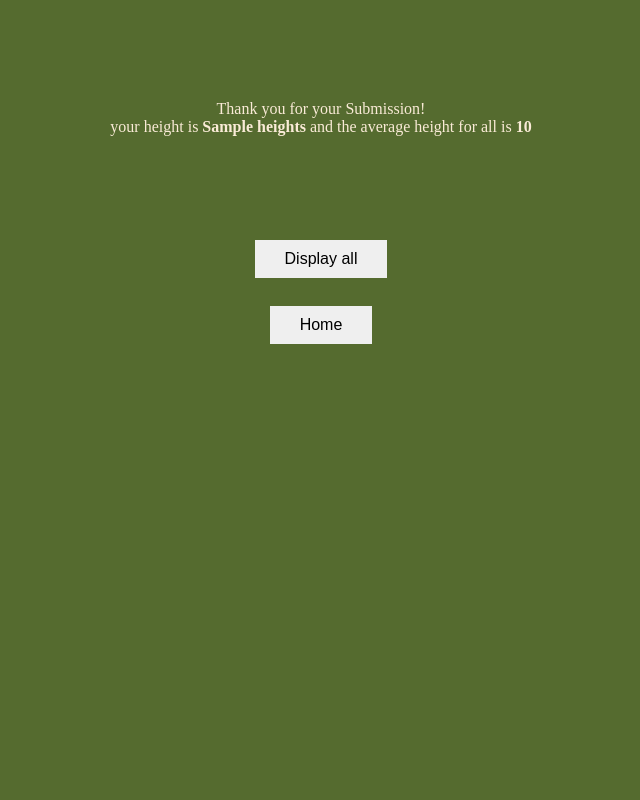
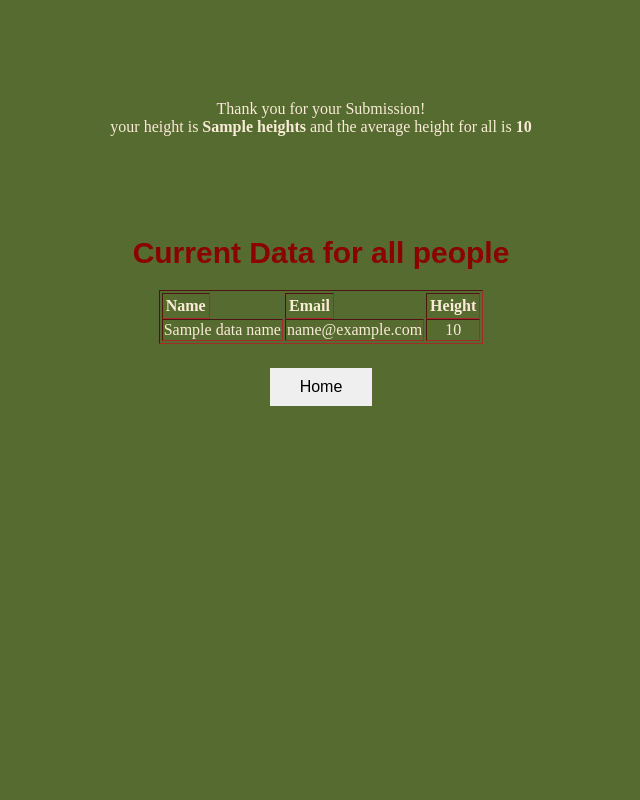
Before and after one commit to muzaanme/DataCollector, a Flask app: template templates/success.html in a window 1280 px wide. Shown: the whole page, without its empty margins (319-959 px from the left). Run offline with Flask 2, Linux system fonts and the light colour scheme; the template is opened without the code that fills it: most values are stand-ins (such as "Sample title", 1, 10 or a date in 2020).

Commit message:
added table and name field in database

```diff
--- a/app.py
+++ b/app.py
@@ -14,12 +14,15 @@
 class Data(db.Model):
     __tablename__ = "data"
     id = db.Column(db.Integer, primary_key = True)
+    name = db.Column(db.String(20), nullable = False)
     email_ = db.Column(db.String(120), unique = True, nullable  = False)
     height_ = db.Column(db.Integer, nullable = False)
 
-    def __init__(self, email_, height_):
+    def __init__(self, name, email_, height_):
+        self.name = name
         self.email_ = email_
         self.height_ = height_
+
 
 
 
@@ -36,20 +39,24 @@
 @app.route("/success", methods =["POST"])
 def successPage():
     if request.method=="POST":
+        name_ = request.form["user_name"]
         email = request.form["email_name"]
         height = request.form["height_name"]
+
 #send_email(email, height)
         if db.session.query(Data).filter(Data.email_== email).count() == 0:
-            data = Data(email, height)
+            data = Data(name_, email, height)
             db.session.add(data)
             db.session.commit()
             average_height = db.session.query(func.avg(Data.height_)).scalar()
             average_height = round(average_height, 1)
-            #view_all = db.session.query(Data.email_).all()
-            # for entries in view_all:
-            #     print(entries)
-            print(average_height)
-            return render_template("success.html", heights=height, avg = average_height)
+            userName =  db.session.query(Data.name).all()
+            mail = db.session.query(Data.email_).all()
+            heit = db.session.query(Data.height_).all()
+            # for i in heit:
+            #     print(i)
+            # print(average_height)
+            return render_template("success.html", heights=height, avg = average_height,mail= mail,heit= heit, userName = userName)
         return render_template("index.html",
         text = "Seems like we've got something from the Email Address already!")
 
--- a/static/style.css
+++ b/static/style.css
@@ -9,7 +9,8 @@
     width: 100%;
     height: 100%;
     color:antiquewhite;
-    overflow: hidden;
+    overflow-x: hidden;
+    overflow-y: auto;
     background-color:darkolivegreen;
     text-align: center;
 }
@@ -40,7 +41,7 @@
     padding: 10px 30px;
     text-align: center;
     text-decoration: none;
-    display: inline-block;
+    display:inline-block;
     font-size: 16px;
     margin: 4px 2px;
     transition-duration: 0.4s;
@@ -67,15 +68,33 @@
     font-family: Arial, Helvetica, sans-serif;
 }
 
-.all{
-    border:#008CBA;
-    color: black;
-    padding: 10px 30px;
+table, th, td {
+    border: 1px solid black;
+    /* border-collapse: collapse; */
+    border-style: inset;
+    border-color:brown;
+    border-width: 1px;
+    display: table;
+
+
+}
+
+table.center {
+    margin-left: auto;
+    margin-right: auto;
+
+  }
+
+table tr{
+    display: table-cell;
+}
+
+table tr td{
+    display: block;
     text-align: center;
-    text-decoration: none;
-    display: inline-block;
-    font-size: 16px;
-    margin: 4px 2px;
-    transition-duration: 0.4s;
-    cursor: pointer;
 }
+
+table th{
+    font-weight: bold;
+    text-align: center;
+}
--- a/templates/index.html
+++ b/templates/index.html
@@ -7,6 +7,7 @@
     <meta name="viewport" content="width=device-width, initial-scale=1.0">
     <title>Data Collector</title>
     <link rel="stylesheet" href="../static/style.css">
+
 
 </head>
 
@@ -18,10 +19,11 @@
             {{text | safe}}
         </div>
         <form action="{{url_for ('successPage')}}" method="POST">
+            <input type="text" placeholder="Enter your name" name = "user_name" required><br>
             <input type="email" title="Your Email will be safe with us" placeholder="Enter your Email Address" name="email_name" required><br>
             <input type="number" min="50" max="300" title="Your data will be safe with us" placeholder="Enter your height in CM" name="height_name" required><br>
             <button type="submit" class="button1"> Save </button>
-            <button type="reset" value="Reset" class="button2">Reset</button>
+            <button type="reset" value="Reset" class="button2"> Reset </button>
 
 
         </form>
--- a/templates/success.html
+++ b/templates/success.html
@@ -12,11 +12,44 @@
         <p>Thank you for your Submission! <br>
         your height is <strong>{{ heights }}</strong> and the average height for all is <strong>{{ avg }}</strong>
         </p>
-        <button type="button">Display all</button>
-        <form action="{{url_for ('Home')}}" method="POST">
-            <button class="all" type="submit">Home</button>
-        </form>
+       <h1>Current Data for all people</h1>
+        <div>
+            <table class="center">
+                <tr>
+                    <th>Name</th>
+                    {% for dataName in userName %}
+                    <td>
+                        {{ dataName.name }}
+                    </td>
+                    {% endfor %}
+                </tr>
+                <tr>
+                    <th style="text-align: center;">Email</th>
+                    {% for dataEmail in mail %}
+                    <td>
+                        {{ dataEmail.email_ }}
+                    </td>
+                    {% endfor %}
+                </tr>
+                <tr>
+                    <th>Height</th>
+                    {% for dataHeight in heit %}
+                    <td>
+                        {{ dataHeight.height_ }}
+                    </td>
+                    {% endfor %}
+                </tr>
+            </table>
+            <form action="{{url_for('Home')}}" method="POST">
+                <button type="button" class="button2">Home</button>
+            </form>
+        </div>
+
     </div>
+
+
+
+
 
 
 </body>
```
